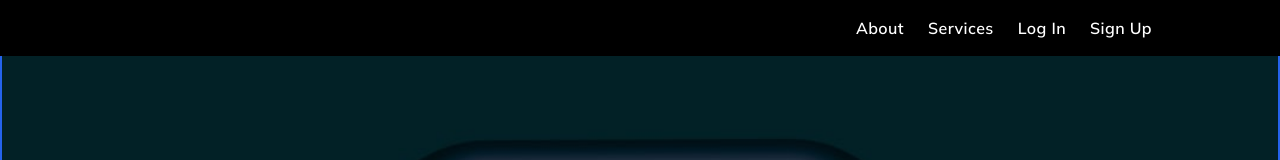
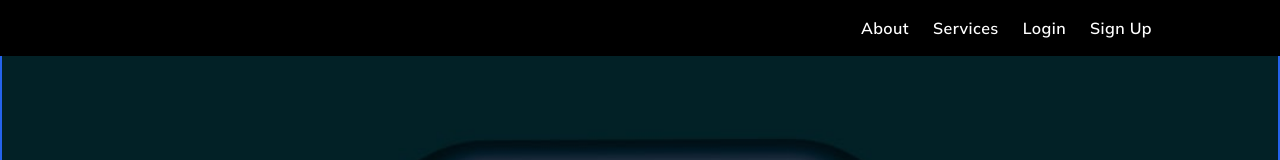
Before and after one commit to tharun-m1/we-chat, a React (Create React App) app in the folder client/: page / in a window 1280 px wide. Shown: the top 160 px of the page. Built offline with nearby package versions, Linux system fonts and the light colour scheme.

Commit message:
updated navigation

```diff
--- a/client/src/components/Header/Header.jsx
+++ b/client/src/components/Header/Header.jsx
@@ -1,13 +1,18 @@
 import React from "react";
 import { IoIosMenu } from "react-icons/io";
+import { Link } from "react-router-dom";
 function Header() {
   return (
     <div className="p-4 pe-5 lg:pe-32 font-mulish bg-transparent text-white font-semibold tracking-wide text-md">
       <div className="max-md:hidden flex gap-4 lg:gap-6">
         <div className="ms-auto cursor-pointer">About</div>
         <div className="cursor-pointer">Services</div>
-        <div className="cursor-pointer">Log In</div>
-        <div className="cursor-pointer">Sign Up</div>
+        <div className="cursor-pointer">
+          <Link to="/login">Login</Link>
+        </div>
+        <div className="cursor-pointer">
+          <Link to="/signup">Sign Up</Link>
+        </div>
       </div>
       <IoIosMenu size={30} className="ms-auto md:hidden" />
     </div>
```
